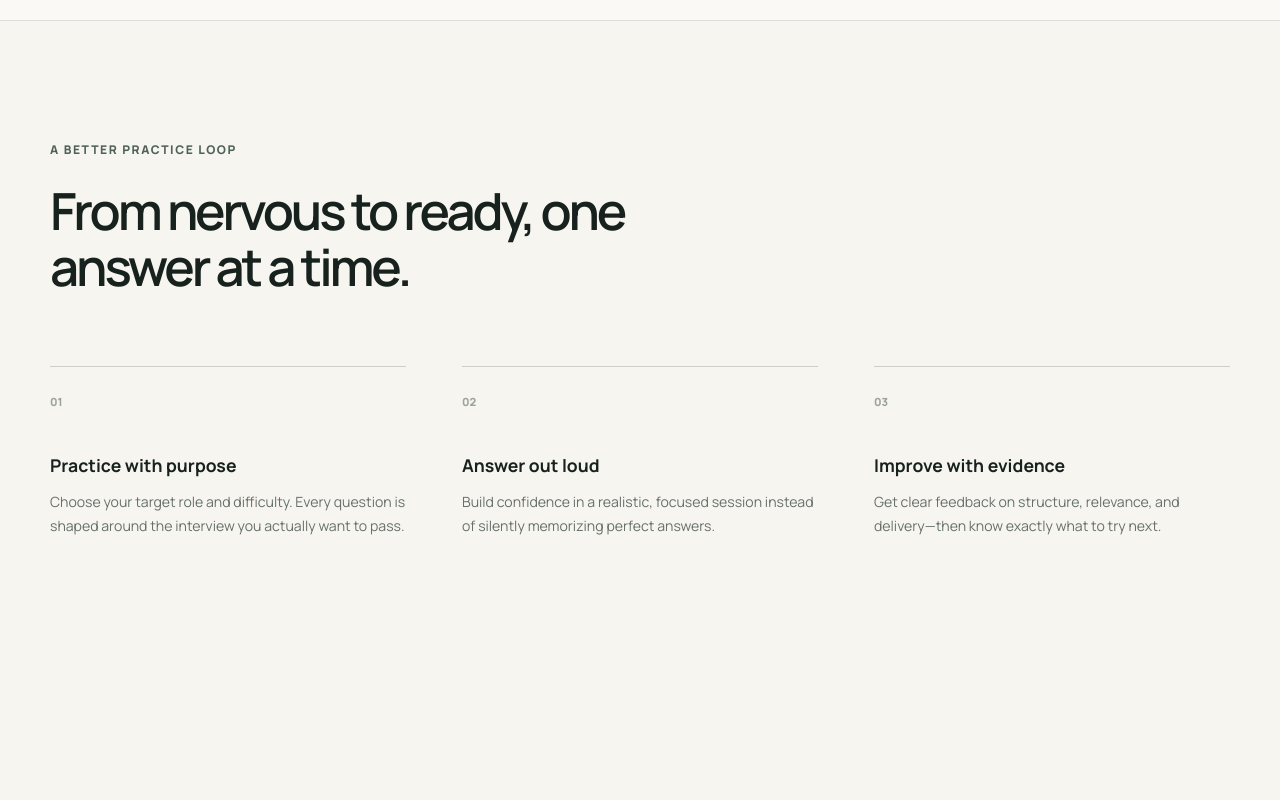
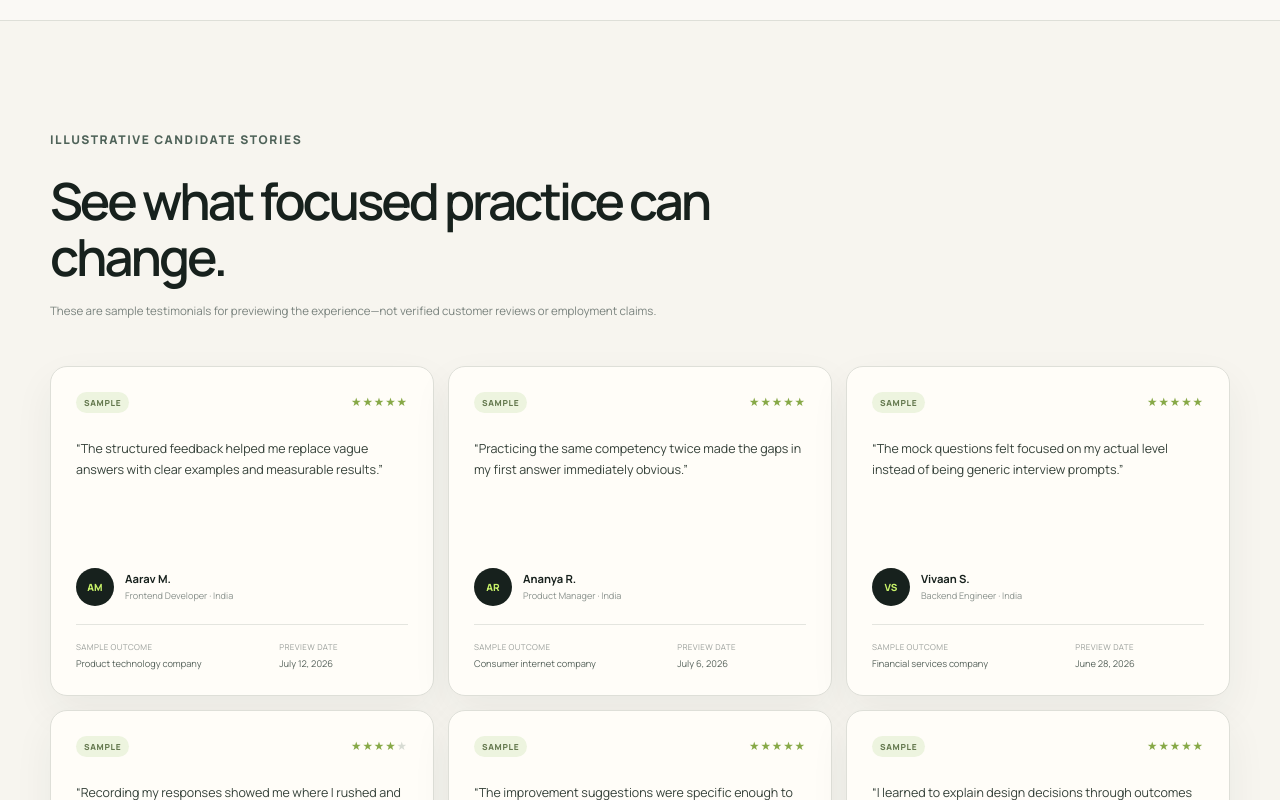
Before and after one commit to jivanspjivan/Ai-Interview-Plattform-Offerly, a Next.js app: page / in a window 1280 px wide. Shown: the part 900-1700 px from the top of the page. Before the commit the page ends 1558 px from the top, so only its background shows below. Built offline with nearby package versions, Linux system fonts and the light colour scheme.

Commit message:
feat: add testimonial gallery

```diff
--- a/src/app/globals.css
+++ b/src/app/globals.css
@@ -369,6 +369,132 @@ svg {
   background: rgba(255, 255, 255, 0.34);
 }
 
+.testimonials {
+  padding-block: 110px 30px;
+}
+
+.testimonials-heading {
+  max-width: 760px;
+}
+
+.testimonial-disclaimer {
+  max-width: 650px;
+  margin: 18px 0 0;
+  color: #7a837e;
+  font-size: 0.72rem;
+  line-height: 1.6;
+}
+
+.testimonial-grid {
+  display: grid;
+  grid-template-columns: repeat(3, 1fr);
+  gap: 14px;
+  margin-top: 45px;
+}
+
+.testimonial-card {
+  min-height: 330px;
+  display: flex;
+  flex-direction: column;
+  padding: 25px;
+  border: 1px solid #dedfd8;
+  border-radius: 17px;
+  background: #fffdf8;
+  box-shadow: 0 16px 40px rgba(39, 56, 46, 0.06);
+}
+
+.testimonial-topline {
+  display: flex;
+  align-items: center;
+  justify-content: space-between;
+}
+
+.sample-badge {
+  padding: 5px 8px;
+  border-radius: 999px;
+  background: #edf4df;
+  color: #65794f;
+  font-size: 0.52rem;
+  font-weight: 900;
+  letter-spacing: 0.08em;
+  text-transform: uppercase;
+}
+
+.testimonial-stars {
+  color: #87a947;
+  font-size: 0.73rem;
+  letter-spacing: 0.08em;
+}
+
+.testimonial-stars i {
+  color: #d8dcd4;
+  font-style: normal;
+}
+
+.testimonial-card blockquote {
+  flex: 1;
+  margin: 25px 0;
+  color: #354139;
+  font-size: 0.78rem;
+  line-height: 1.7;
+}
+
+.testimonial-person {
+  display: flex;
+  align-items: center;
+  gap: 11px;
+}
+
+.testimonial-person > span {
+  width: 38px;
+  height: 38px;
+  display: grid;
+  place-items: center;
+  border-radius: 50%;
+  background: #17211d;
+  color: #c8f269;
+  font-size: 0.62rem;
+  font-weight: 850;
+}
+
+.testimonial-person strong,
+.testimonial-person small {
+  display: block;
+}
+
+.testimonial-person strong {
+  font-size: 0.7rem;
+}
+
+.testimonial-person small {
+  margin-top: 3px;
+  color: #89918c;
+  font-size: 0.57rem;
+}
+
+.testimonial-outcome {
+  display: grid;
+  grid-template-columns: 1.2fr 0.8fr;
+  gap: 10px;
+  margin: 18px 0 0;
+  padding-top: 16px;
+  border-top: 1px solid #e4e5df;
+}
+
+.testimonial-outcome dt {
+  color: #9a9f9b;
+  font-size: 0.5rem;
+  letter-spacing: 0.05em;
+  text-transform: uppercase;
+}
+
+.testimonial-outcome dd {
+  margin: 5px 0 0;
+  color: #56625b;
+  font-size: 0.58rem;
+  line-height: 1.4;
+}
+
 .proof-inner {
   min-height: 130px;
   display: flex;
@@ -460,6 +586,10 @@ svg {
   .roles {
     flex-wrap: wrap;
   }
+
+  .testimonial-grid {
+    grid-template-columns: repeat(2, 1fr);
+  }
 }
 
 @media (max-width: 640px) {
@@ -513,6 +643,14 @@ svg {
     grid-template-columns: 1fr;
     gap: 38px;
   }
+
+  .testimonial-grid {
+    grid-template-columns: 1fr;
+  }
+
+  .testimonial-card {
+    min-height: auto;
+  }
 }
 
 @media (prefers-reduced-motion: reduce) {
--- a/src/app/page.tsx
+++ b/src/app/page.tsx
@@ -146,6 +146,42 @@ export default function Home() {
         </div>
       </section>
 
+      <section className="testimonials shell" aria-labelledby="stories-heading">
+        <div className="section-heading testimonials-heading">
+          <p className="eyebrow">Illustrative candidate stories</p>
+          <h2 id="stories-heading">See what focused practice can change.</h2>
+          <p className="testimonial-disclaimer">
+            These are sample testimonials for previewing the experience—not
+            verified customer reviews or employment claims.
+          </p>
+        </div>
+        <div className="testimonial-grid">
+          {testimonials.map((testimonial) => (
+            <article className="testimonial-card" key={`${testimonial.name}-${testimonial.date}`}>
+              <div className="testimonial-topline">
+                <span className="sample-badge">Sample</span>
+                <span className="testimonial-stars" aria-label={`${testimonial.rating} out of 5 stars`}>
+                  {"★".repeat(testimonial.rating)}
+                  <i aria-hidden="true">{"★".repeat(5 - testimonial.rating)}</i>
+                </span>
+              </div>
+              <blockquote>“{testimonial.quote}”</blockquote>
+              <div className="testimonial-person">
+                <span aria-hidden="true">{testimonial.name.replace(".", "").split(" ").map((part) => part[0]).join("")}</span>
+                <div>
+                  <strong>{testimonial.name}</strong>
+                  <small>{testimonial.role} · {testimonial.location}</small>
+                </div>
+              </div>
+              <dl className="testimonial-outcome">
+                <div><dt>Sample outcome</dt><dd>{testimonial.companyOutcome}</dd></div>
+                <div><dt>Preview date</dt><dd>{testimonial.date}</dd></div>
+              </dl>
+            </article>
+          ))}
+        </div>
+      </section>
+
       <section className="process shell" id="how-it-works">
         <div className="section-heading">
           <p className="eyebrow">A better practice loop</p>
@@ -164,3 +200,4 @@ export default function Home() {
     </main>
   );
 }
+import { testimonials } from "@/data/testimonials";
--- /dev/null
+++ b/src/data/testimonials.ts
@@ -0,0 +1,35 @@
+export type Testimonial = {
+  name: string;
+  location: "India" | "United States";
+  role: string;
+  companyOutcome: string;
+  rating: number;
+  date: string;
+  quote: string;
+};
+
+export const testimonials: Testimonial[] = [
+  ["Aarav M.", "India", "Frontend Developer", "Product technology company", 5, "July 12, 2026", "The structured feedback helped me replace vague answers with clear examples and measurable results."],
+  ["Ananya R.", "India", "Product Manager", "Consumer internet company", 5, "July 6, 2026", "Practicing the same competency twice made the gaps in my first answer immediately obvious."],
+  ["Vivaan S.", "India", "Backend Engineer", "Financial services company", 5, "June 28, 2026", "The mock questions felt focused on my actual level instead of being generic interview prompts."],
+  ["Diya P.", "India", "Data Analyst", "Analytics consulting company", 4, "June 19, 2026", "Recording my responses showed me where I rushed and where my explanation needed more context."],
+  ["Arjun K.", "India", "Android Developer", "Mobile commerce company", 5, "June 10, 2026", "The improvement suggestions were specific enough to use in my very next practice answer."],
+  ["Ishita N.", "India", "UX Designer", "Design-led SaaS company", 5, "May 29, 2026", "I learned to explain design decisions through outcomes instead of only walking through my process."],
+  ["Rohan D.", "India", "DevOps Engineer", "Cloud infrastructure company", 4, "May 17, 2026", "The relevance score kept me from drifting into technical details that did not answer the question."],
+  ["Meera T.", "India", "QA Engineer", "Enterprise software company", 5, "May 4, 2026", "It gave me a repeatable way to structure examples about quality, risk, and cross-team communication."],
+  ["Kabir A.", "India", "Software Engineer", "Global services company", 5, "April 22, 2026", "Listening back and reading the transcript made my filler words and unclear transitions easy to fix."],
+  ["Saanvi J.", "India", "Associate Software Engineer", "Technology consulting company", 4, "April 11, 2026", "The guided practice helped me prepare strong stories even without years of professional experience."],
+  ["Maya C.", "United States", "Senior Product Designer", "Healthcare technology company", 5, "July 9, 2026", "The coach pushed me to connect every portfolio story to customer and business impact."],
+  ["Ethan B.", "United States", "Full Stack Developer", "B2B software company", 5, "June 24, 2026", "It was the fastest way I found to turn passive preparation into realistic speaking practice."],
+  ["Sophia L.", "United States", "Data Scientist", "Retail technology company", 4, "June 2, 2026", "The evidence score reminded me to quantify model impact rather than only describe the methodology."],
+  ["Noah W.", "United States", "Engineering Manager", "Developer tools company", 5, "May 14, 2026", "The leadership prompts helped me communicate judgment, trade-offs, and team outcomes more clearly."],
+  ["Olivia H.", "United States", "Product Marketing Manager", "Growth-stage SaaS company", 5, "April 26, 2026", "The feedback was concise, practical, and easy to apply before the next interview round."],
+].map(([name, location, role, companyOutcome, rating, date, quote]) => ({
+  name,
+  location,
+  role,
+  companyOutcome,
+  rating,
+  date,
+  quote,
+})) as Testimonial[];
```
Also changed, not shown: 1 other file (tests, documents, lock files or other folders).
